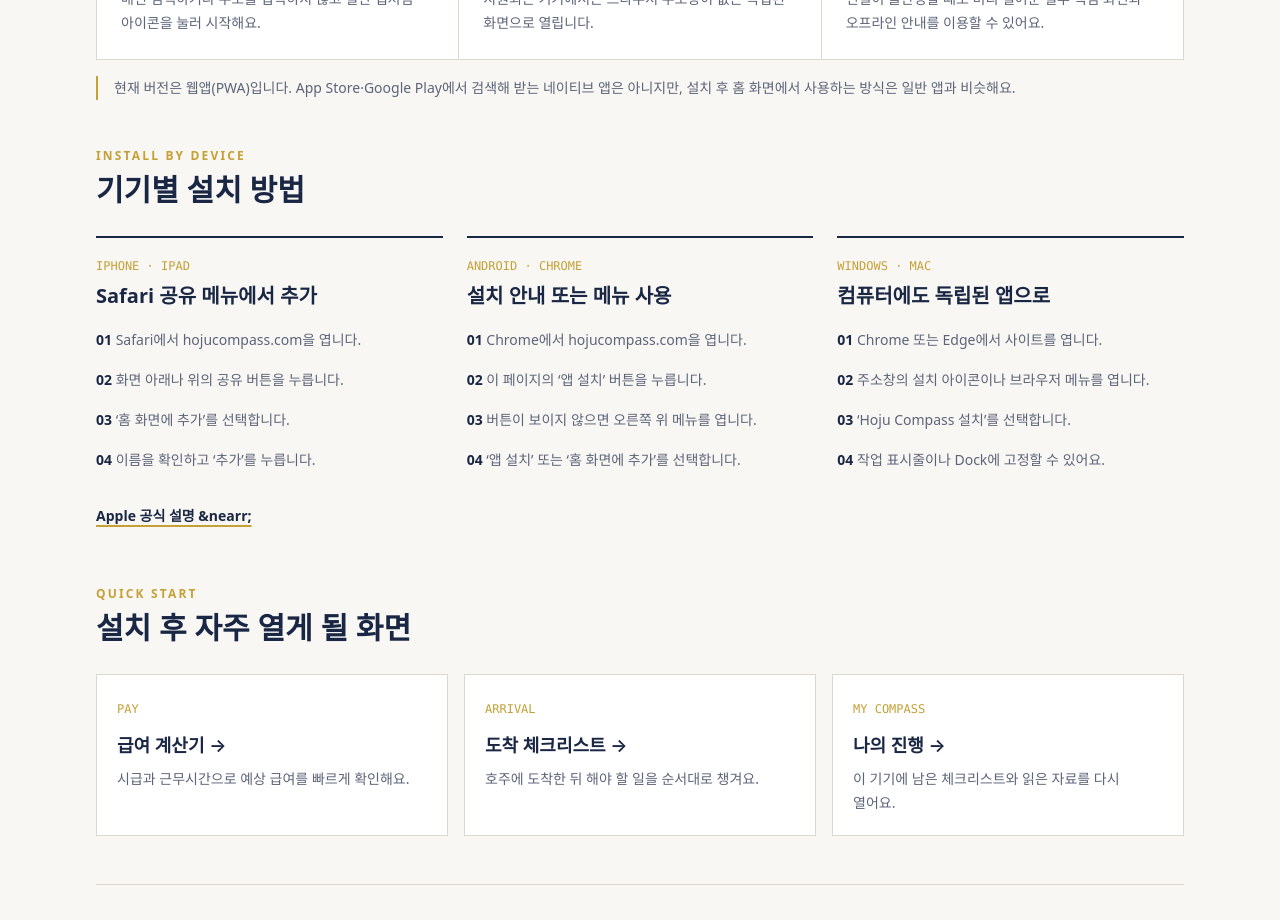
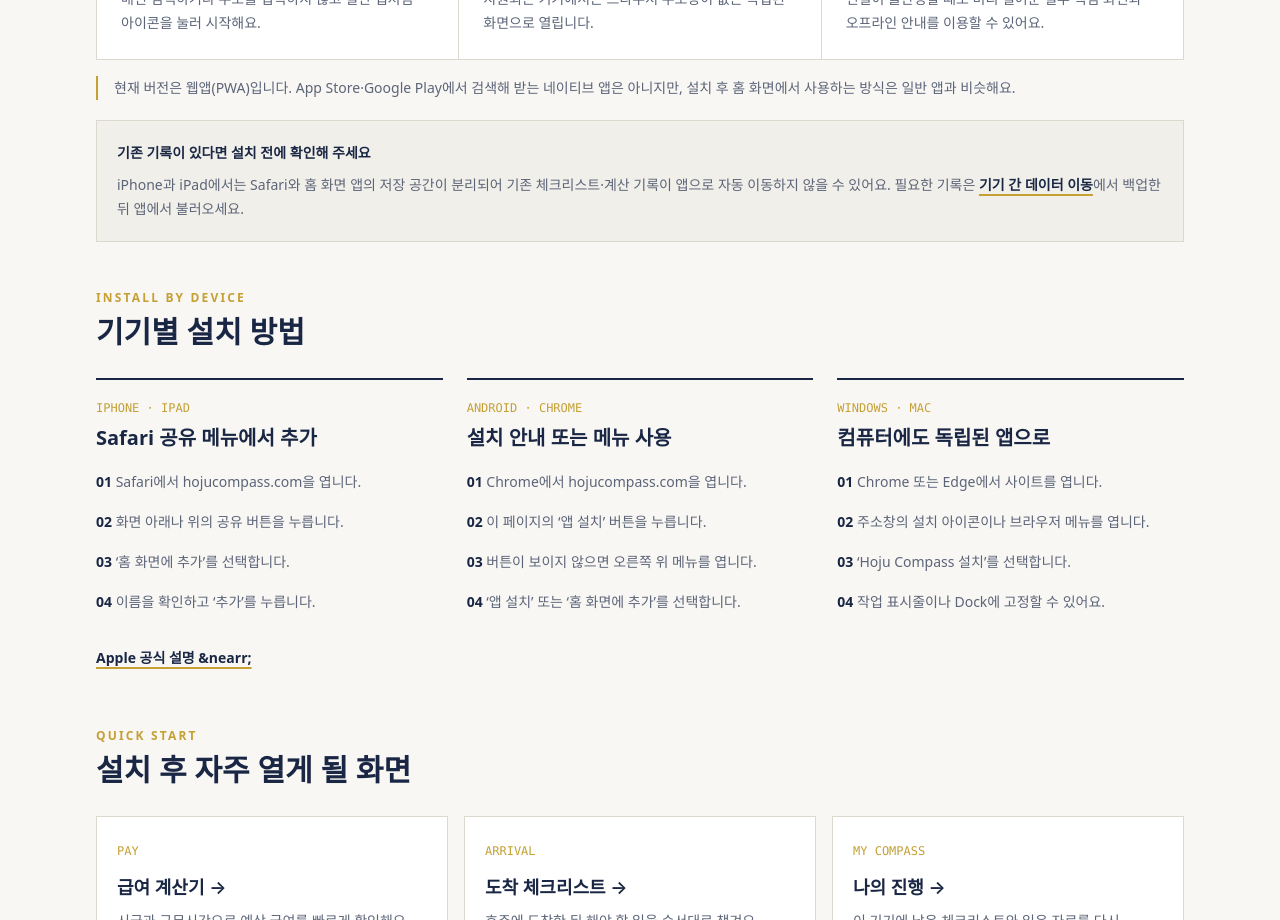
Before and after one commit to jelov219au/aussie-compass, a Next.js app: page /install in a window 1280 px wide. Shown: the part 860-1780 px from the top of the page. Built offline with nearby package versions, Linux system fonts and the light colour scheme; no server answers.

Commit message:
Clarify installed app data storage

```diff
--- a/src/app/install/page.tsx
+++ b/src/app/install/page.tsx
@@ -53,6 +53,10 @@ export default function InstallPage() {
               현재 버전은 웹앱(PWA)입니다. App Store·Google Play에서 검색해 받는 네이티브 앱은 아니지만,
               설치 후 홈 화면에서 사용하는 방식은 일반 앱과 비슷해요.
             </p>
+            <aside className="mt-5 border border-border bg-surface p-5 text-sm leading-6 text-muted">
+              <strong className="block text-navy">기존 기록이 있다면 설치 전에 확인해 주세요</strong>
+              <p className="mt-2">iPhone과 iPad에서는 Safari와 홈 화면 앱의 저장 공간이 분리되어 기존 체크리스트·계산 기록이 앱으로 자동 이동하지 않을 수 있어요. 필요한 기록은 <Link href="/data-transfer" className="font-semibold text-navy underline decoration-gold decoration-2 underline-offset-4">기기 간 데이터 이동</Link>에서 백업한 뒤 앱에서 불러오세요.</p>
+            </aside>
           </section>
 
           <section id="manual-install" className="mt-12 scroll-mt-24" aria-labelledby="manual-install-heading">
```
